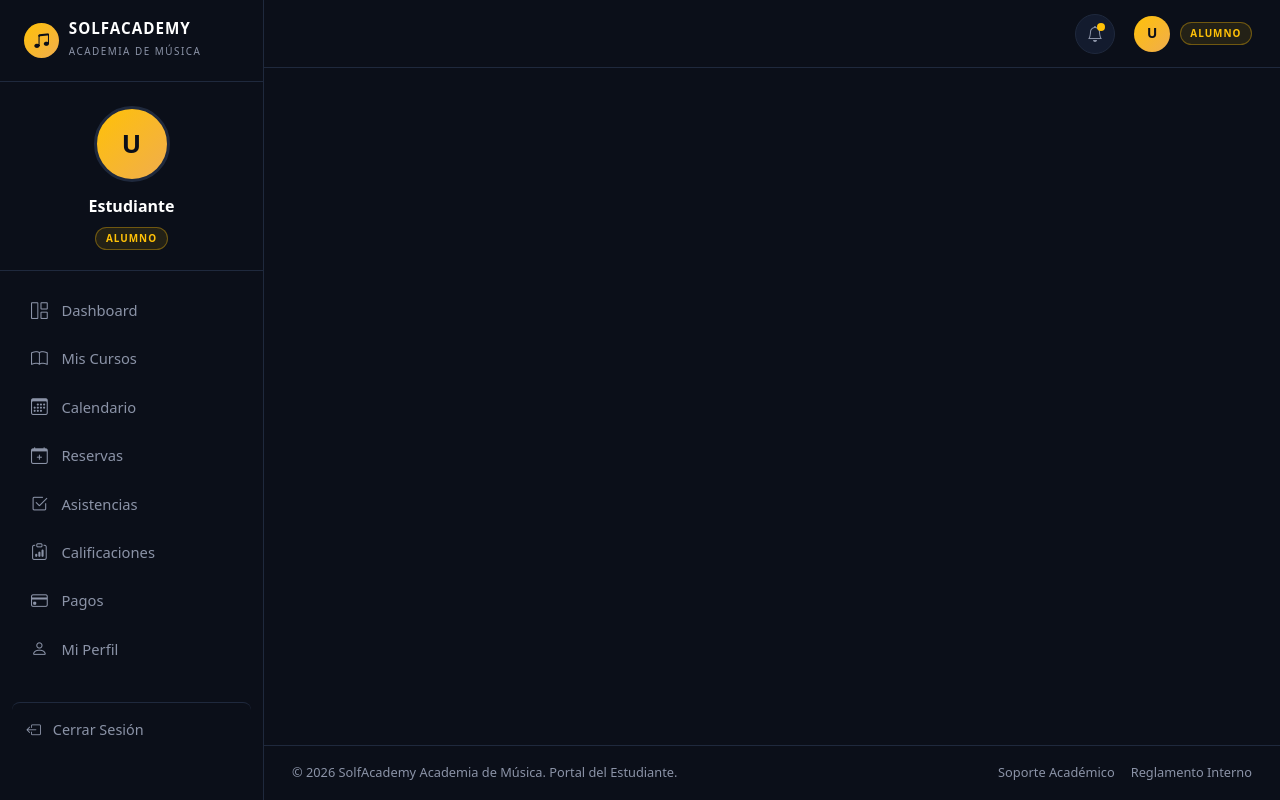
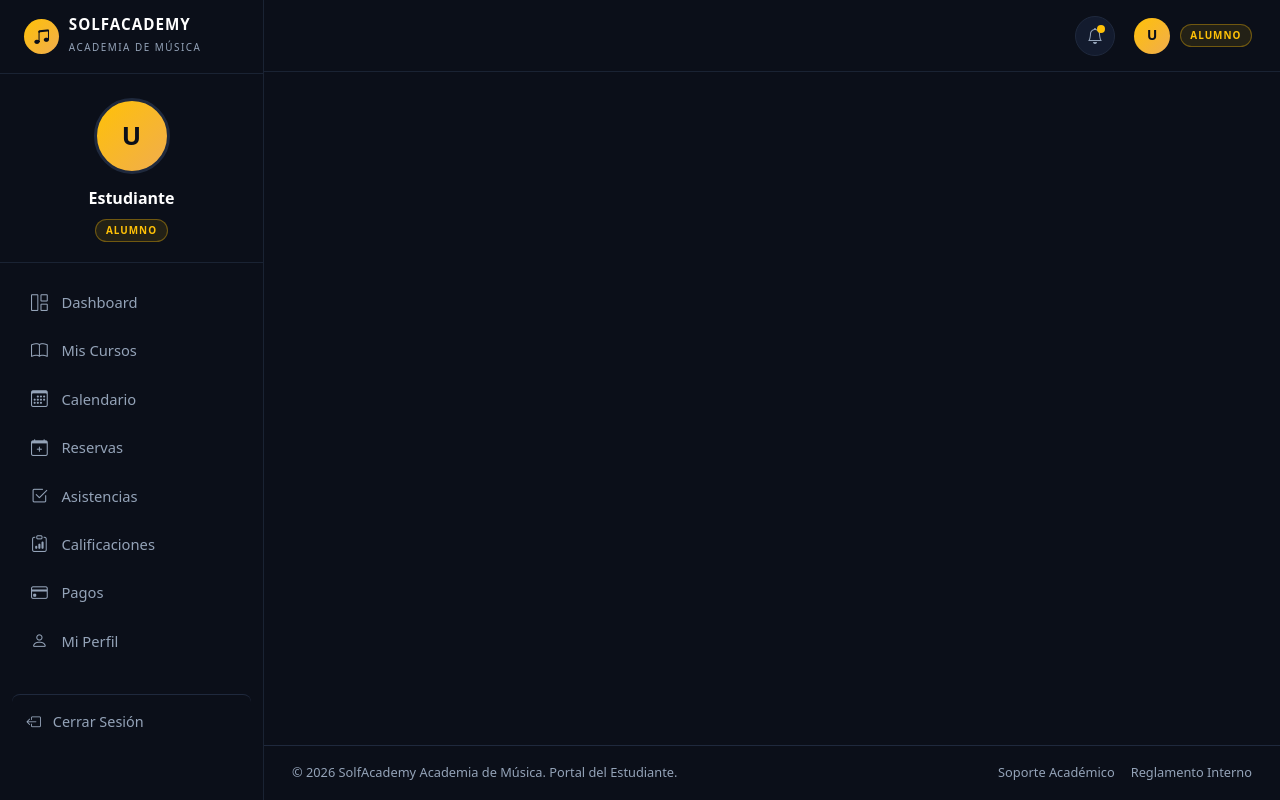
Before and after one commit to Emelydianna/solfacademy, a PHP site: page /templates/estudiante/layout.php in a window 1280 px wide. Run offline with PHP 8.4, Linux system fonts and the light colour scheme.

Commit message:
fix: colors updated to match the prototype

```diff
--- a/public/css/portal.css
+++ b/public/css/portal.css
@@ -6,20 +6,22 @@
 
 :root {
     --portal-bg: #0b0f19;
-    --portal-surface: #131b2e;
-    --portal-surface-2: #182138;
+    --portal-surface: #0b1320;
+    --portal-surface-2: #0f172a;
+    --portal-card: #131b2e;
     --portal-border: #1f293d;
+    --sidebar-bg: #0b1320;
     --portal-gold: #ffc107;
     --portal-gold-2: #f0ad4e;
     --portal-text: #e5e7eb;
-    --portal-muted: #8b93a7;
+    --portal-muted: #94a3b8;
     --portal-green: #34d399;
     --portal-red: #f87171;
     --portal-blue: #60a5fa;
 }
 
 body.portal-body {
-    background-color: var(--portal-bg);
+    background-color: #0b0f19;
     color: var(--portal-text);
 }
 
@@ -27,8 +29,8 @@ body.portal-body {
 
 .portal-sidebar {
     width: 264px;
-    background-color: var(--portal-surface);
-    border-right: 1px solid var(--portal-border);
+    background-color: var(--sidebar-bg);
+    border-right: 1px solid #1a2333;
 }
 
 @media (min-width: 992px) {
@@ -41,16 +43,17 @@ body.portal-body {
 
 .portal-sidebar .offcanvas-header,
 .portal-sidebar .offcanvas-body {
-    background-color: var(--portal-surface);
+    background-color: var(--portal-card);
 }
 
 .portal-brand {
     display: flex;
     align-items: center;
     gap: 0.6rem;
-    padding: 1.25rem 1.5rem;
+    padding: 1rem 1.5rem;
+    min-height: 72px;
     text-decoration: none;
-    border-bottom: 1px solid var(--portal-border);
+    border-bottom: 1px solid #1a2333;
 }
 
 .portal-brand-icon {
@@ -85,7 +88,7 @@ body.portal-body {
 .portal-profile {
     padding: 1.5rem 1.5rem 1.25rem;
     text-align: center;
-    border-bottom: 1px solid var(--portal-border);
+    border-bottom: 1px solid #1a2333;
 }
 
 .portal-avatar {
@@ -193,9 +196,10 @@ body.portal-body {
     align-items: center;
     justify-content: space-between;
     gap: 1rem;
-    padding: 0.85rem 1.75rem;
-    background-color: var(--portal-bg);
-    border-bottom: 1px solid var(--portal-border);
+    padding: 0 1.75rem;
+    min-height: 72px;
+    background-color: #0b0f19;
+    border-bottom: 1px solid #1a2333;
 }
 
 .portal-bell {
@@ -206,7 +210,7 @@ body.portal-body {
     width: 40px;
     height: 40px;
     border-radius: 50%;
-    background-color: var(--portal-surface);
+    background-color: var(--portal-card);
     border: 1px solid var(--portal-border);
     color: var(--portal-muted);
     text-decoration: none;
@@ -285,7 +289,7 @@ body.portal-body {
 }
 
 .portal-card {
-    background-color: var(--portal-surface);
+    background-color: var(--portal-card);
     border: 1px solid var(--portal-border);
     border-radius: 0.75rem;
 }
@@ -581,9 +585,9 @@ body.portal-body {
 
 .portal-body .form-control,
 .portal-body .form-select {
-    background-color: var(--portal-surface-2);
-    border-color: var(--portal-border);
-    color: var(--portal-text);
+    background-color: #0f172a;
+    border-color: #1e293b;
+    color: #ffffff;
 }
 
 .portal-body .form-control::placeholder {
@@ -602,7 +606,7 @@ body.portal-body {
 .portal-body .form-control[readonly],
 .portal-body .form-control:disabled,
 .portal-body .form-select:disabled {
-    background-color: var(--portal-surface);
+    background-color: var(--portal-card);
     color: var(--portal-muted);
     opacity: 1;
 }
@@ -649,7 +653,7 @@ body.portal-body {
 
 .portal-dato {
     padding: 0.75rem 0;
-    border-bottom: 1px solid var(--portal-border);
+    border-bottom: 1px solid #1a2333;
 }
 
 .portal-dato:last-child {
@@ -889,7 +893,7 @@ body.portal-body {
 
 .clase-item:hover {
     border-color: var(--portal-gold);
-    background-color: var(--portal-surface);
+    background-color: var(--portal-card);
 }
 
 .clase-item-hora {
@@ -942,7 +946,7 @@ body.portal-body {
 /* ---------- Modal "Próximamente" ---------- */
 
 .portal-modal {
-    background-color: var(--portal-surface);
+    background-color: var(--portal-card);
     border: 1px solid var(--portal-border);
     border-radius: 0.75rem;
 }
```
